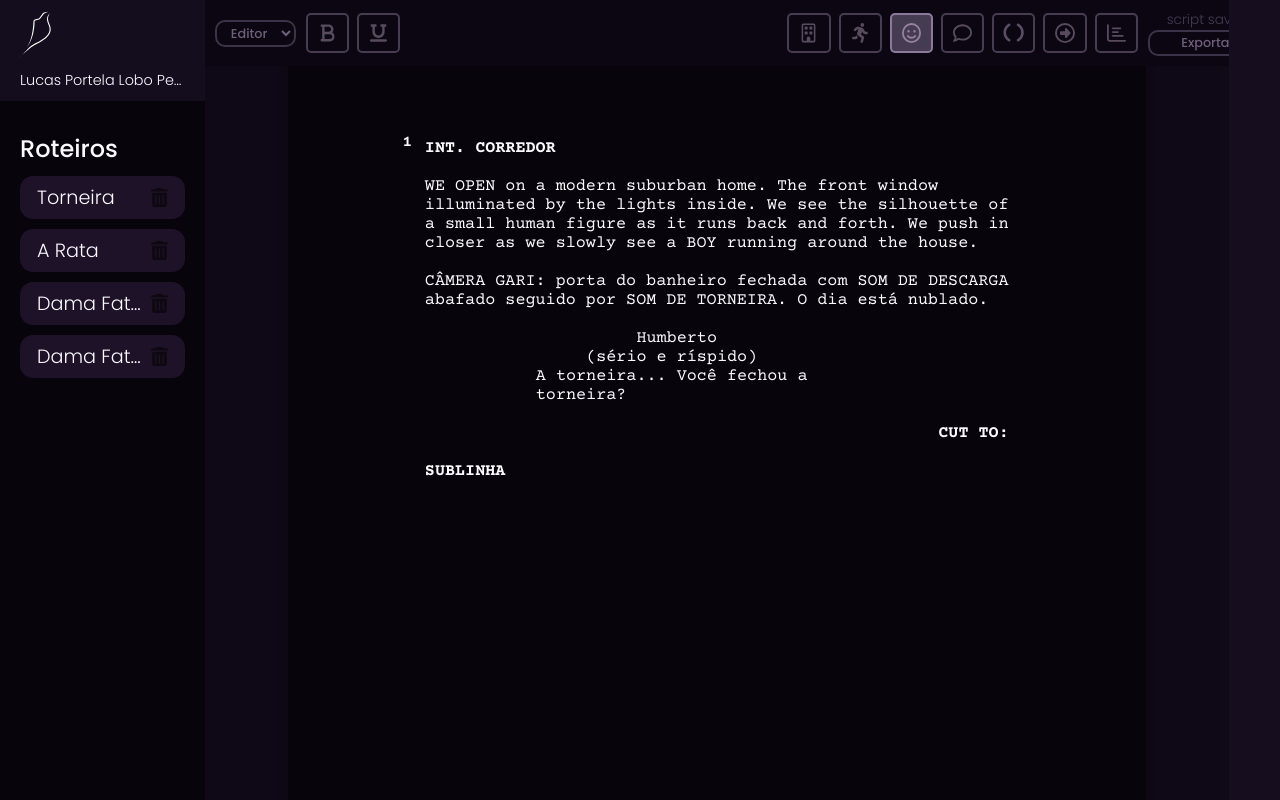
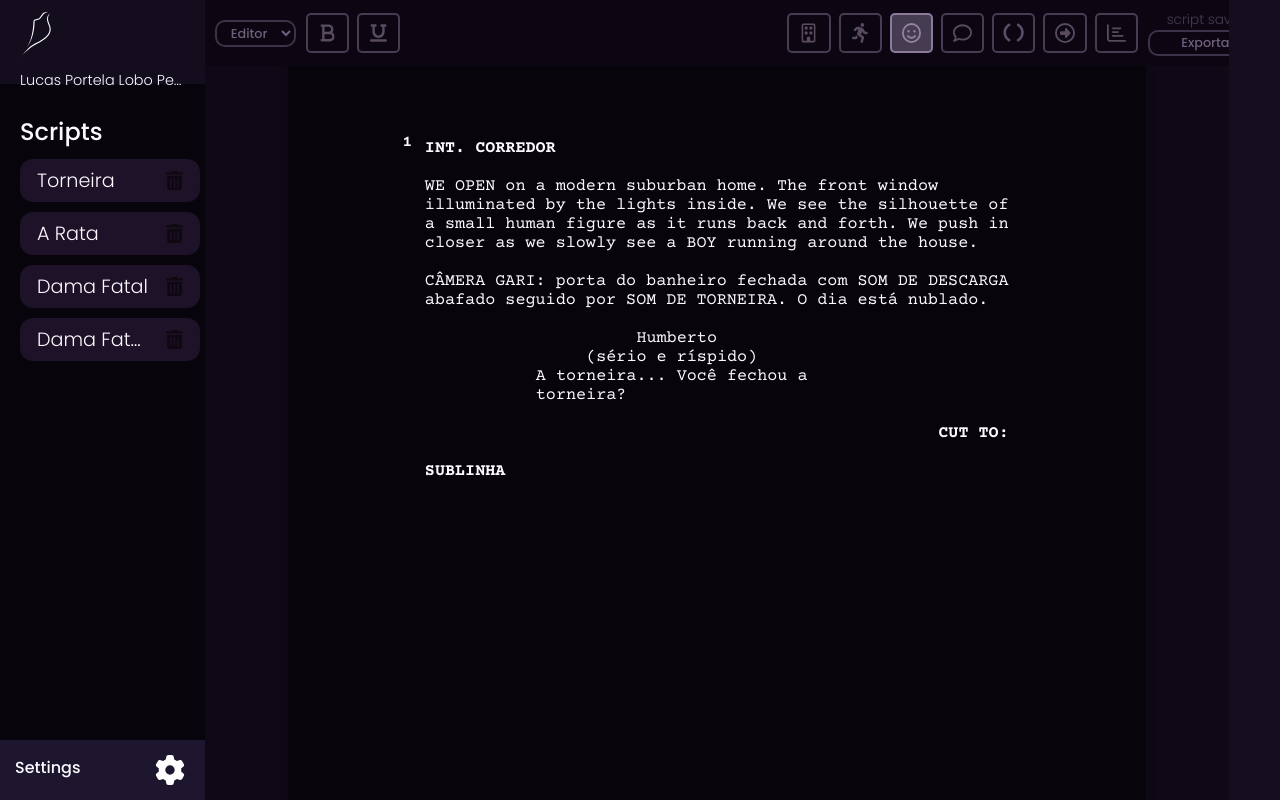
Before and after one commit to P0rtela/movie-scripter, a React (Vite) app: page / in a window 1280 px wide. Built offline with nearby package versions, Linux system fonts and the light colour scheme.

Commit message:
more changes

```diff
--- a/src/_root/RootLayout.tsx
+++ b/src/_root/RootLayout.tsx
@@ -31,7 +31,7 @@ function RootLayout() {
     const ele = document.getElementById("export-overlay")
     ele?.classList.toggle("export-overlay-hide")
     ele?.classList.toggle("export-overlay-show")
-    console.log(script)
+    // console.log(script)
     exportRef.current?.updatePDF(script)
   }
 
--- a/src/_root/components/MenuBar.css
+++ b/src/_root/components/MenuBar.css
@@ -1,30 +1,44 @@
 @import url('https://fonts.googleapis.com/css2?family=Poppins:ital,wght@0,100;0,200;0,300;0,400;0,500;0,600;0,700;0,800;0,900;1,100;1,200;1,300;1,400;1,500;1,600;1,700;1,800;1,900&display=swap');
 @import url('https://fonts.googleapis.com/css2?family=Courier+Prime:ital,wght@0,400;0,700;1,400;1,700&family=Poppins:ital,wght@0,100;0,200;0,300;0,400;0,500;0,600;0,700;0,800;0,900;1,100;1,200;1,300;1,400;1,500;1,600;1,700;1,800;1,900&display=swap');
 
-#user-bar{
+#user-bar {
     background-color: var(--secondary10);
     max-width: 100%;
     min-width: 100%;
     padding: 10px 0;
 }
 
-#user-name{
+.menu-bar {
+    overflow: hidden;
+    display: grid;
+}
+
+.closed-settings {
+    grid-template-rows: 10.5% 65px 1fr 60px;
+}
+
+.open-settings {
+    grid-template-rows: 10.5% 65px 1fr 320px;
+}
+
+#user-name {
     white-space: nowrap;
-    overflow: hidden; /* "overflow" value must be different from "visible" */
-    text-overflow:    ellipsis;
+    overflow: hidden;
+    /* "overflow" value must be different from "visible" */
+    text-overflow: ellipsis;
     font-size: .9em;
     font-weight: 300;
     margin: 0px 20px;
     margin-top: 10px;
 }
 
-#close-bar{
+#close-bar {
     width: 1em;
     margin-right: 25px;
     margin-left: 25px;
 }
 
-#project-name{
+#project-name {
     display: flex;
     align-items: center;
     font-size: 1.5em;
@@ -34,21 +48,24 @@
     margin: 0px 10px;
 }
 
-#project-logo{
+#project-logo {
     height: 50px;
 }
 
-#script-gap{
+#script-gap {
     font-size: 1.5em;
     margin: 0px 20px;
     margin-top: 30px;
 }
 
-#script-list{
-    margin: 0px 20px;
+#script-list {
+    margin-left: 20px;
+    margin-right: 5px;
+    overflow-y: scroll;
+    padding: 0;
 }
 
-.script-item{
+.script-item {
     display: flex;
     align-items: center;
     justify-content: space-between;
@@ -60,26 +77,82 @@
     border-radius: 13px;
 }
 
-.script-name{
+.script-name {
     white-space: nowrap;
-    overflow: hidden; /* "overflow" value must be different from "visible" */
+    overflow: hidden;
+    /* "overflow" value must be different from "visible" */
     text-overflow: ellipsis;
     width: 80%;
 }
 
-.script-delete{
+.script-delete {
     width: 17px;
     filter: invert(48%) sepia(79%) hue-rotate(235deg) brightness(.07) saturate(4);
 }
 
-.script-delete:hover{
+.script-delete:hover {
     filter: invert(48%) sepia(79%) hue-rotate(310deg) brightness(.7) saturate(5);
 }
 
+footer {
+    background-color: var(--secondary10);
+    max-width: 100%;
+}
+
+#settings-top {
+    display: flex;
+    height: 30px;
+    padding: 15px;
+    justify-content: space-between;
+    background-color: var(--secondary10);
+}
+
+#settings-button {
+    height: 100%;
+    float: right;
+    margin-right: 5px;
+}
+
+#settings-content{
+    padding: 20px 20px;
+    display: flex;
+    flex-direction: column;
+    justify-content: center;
+}
+
+#settings-content input{
+    width: calc(100% - 20px);
+    border-radius: 15px;
+}
+
+#settings-content label{
+    margin-bottom: 5px;
+}
+
+#settings-content button{
+    width: 90%;
+    margin: auto;
+}
+
+#settings-content select{
+    font-family: "Poppins", sans-serif;
+    color: var(--text);
+    background-color: var(--primary15);
+    border: none;
+    outline: none;
+    font-size: 1em;
+    padding: 10px;
+    margin-bottom: 20px;
+    border-radius: 12px;
+}
+
+option{
+    background-color: var(--secondary);
+}
 
 @media screen and (max-width: 1450px) and (min-width: 1150px) {
 
-    #project-name span{
+    #project-name span {
         font-size: 0em;
     }
 }
--- a/src/_root/components/MenuBar.tsx
+++ b/src/_root/components/MenuBar.tsx
@@ -1,14 +1,21 @@
 import './MenuBar.css'
+import {useTranslation} from "react-i18next";
 
 function MenuBar({ openMenu }: { openMenu: () => void }) {
+  const { t } = useTranslation();
+  function toogleSettingsMenu(){
+    document.getElementById("menu-bar")?.classList.toggle("open-settings")
+    document.getElementById("menu-bar")?.classList.toggle("closed-settings")
+  }
+
   return (
     <>
-      <div className="menu-bar">
+      <div id='menu-bar' className="menu-bar closed-settings">
         <div id="user-bar">
-          <p id="project-name"> <img id='project-logo' src="icons/movie-scripter-logo-white.svg" /> <span>Movie Scripter</span> {navigator.maxTouchPoints > 0? <img id="close-bar" onClick={() => openMenu()} className="editor-button" src="editor-buttons/xmark.svg" /> : <img id="close-bar" onClick={() => openMenu()} style={{cursor: 'default', opacity: '0'}} className="editor-button" src="editor-buttons/xmark.svg" />}</p>
+          <p id="project-name"> <img id='project-logo' src="icons/movie-scripter-logo-white.svg" /> <span>Movie Scripter</span> {navigator.maxTouchPoints > 0 ? <img id="close-bar" onClick={() => openMenu()} className="editor-button" src="editor-buttons/xmark.svg" /> : <img id="close-bar" onClick={() => openMenu()} style={{ cursor: 'default', opacity: '0' }} className="editor-button" src="editor-buttons/xmark.svg" />}</p>
           <p id="user-name">Lucas Portela Lobo Pessoa de Mendonça</p>
         </div>
-        <p id="script-gap">Roteiros</p>
+        <p id="script-gap">{t('menu.script-title-label')}</p>
         <div id="script-list">
           <div className='script-item hover-pointer'>
             <p className='script-name'>Torneira</p>
@@ -27,6 +34,22 @@ function MenuBar({ openMenu }: { openMenu: () => void }) {
             <img className="script-delete" onClick={() => openMenu()} src="editor-buttons/trash-can.svg" />
           </div>
         </div>
+        <footer>
+          <div id="settings-top" className='hover-pointer n-text-select' onClick={toogleSettingsMenu}>
+            <p>{t('menu.settings.title')}</p>
+            <img id="settings-button" src="editor-buttons/gear.svg" alt="" />
+          </div>
+          <div id="settings-content">
+            <label htmlFor="authorNameChangeInput">{t('menu.settings.author-name')}:</label>
+            <input onChange={(e)=>{localStorage.setItem("authorName",e.target.value)}} name='authorNameChangeInput' id="authorNameChangeInput" type="text" defaultValue={localStorage.getItem("authorName") as string} />
+            <label>{t('menu.settings.language')}</label>
+            <select onChange={(e)=>{localStorage.setItem("language",e.target.value); location.reload()}} defaultValue={localStorage.getItem("language") as string}>
+              <option value="en">English</option>
+              <option value="pt">Português</option>
+            </select>
+            <button className='hover-pointer n-text-select' onClick={toogleSettingsMenu}>{t('menu.settings.save-settings')}</button>
+          </div>
+        </footer>
       </div>
     </>
   )
--- a/src/_root/components/ScriptEditor.tsx
+++ b/src/_root/components/ScriptEditor.tsx
@@ -329,7 +329,7 @@ function ScriptEditor({ openMenu, exportButton }: { openMenu: () => void, export
     <>
       <div className='script-editor-container'>
         <div id="slugCount"></div>
-        <div className='script-context-menu phone-not-writing'>{/* phone-is-writing */}
+        <div className='script-context-menu phone-not-writing'>{/* phone-not-writing || phone-is-writing */}
           <div className='editor-type'>
             {isPhone ?
               <img onClick={() => { openMenu(); updateSLuglineVisualCount() }} style={{ transform: "scale(.75)", width: "2em", marginLeft: "14px" }} className="editor-button" src="editor-buttons/bars.svg" />
@@ -389,6 +389,8 @@ Google:
 
 Info também ser atualizada quando o projeto for exportado
 
+confirmação de deletar o roteiro
+
 */}
 
 export default ScriptEditor
--- a/src/translations/en.json
+++ b/src/translations/en.json
@@ -13,6 +13,15 @@
                 "account": "Google Account",
                 "continue": "Continue without enter",
                 "not-save": "your script won't be saved"
+            },
+            "menu":{
+                "settings":{
+                    "title": "Settings",
+                    "author-name": "Author Name",
+                    "language": "Language",
+                    "save-settings": "Save Settings"
+                },
+                "script-title-label": "Scripts"
             }
         }
     }
--- a/src/translations/pt.json
+++ b/src/translations/pt.json
@@ -13,6 +13,15 @@
                 "account": "Conta Google",
                 "continue": "Continuar sem entrar",
                 "not-save": "seu roteiro não será salvo"
+            },
+            "menu":{
+                "settings":{
+                    "title": "Configurações",
+                    "author-name": "Nome do Autor",
+                    "language": "Língua",
+                    "save-settings": "Salvar"
+                },
+                "script-title-label": "Roteiros"
             }
         }
     }
```
Also changed, not shown: src/_root/components/ExportPDF.tsx (+23 -4 lines), public/editor-buttons/gear.svg (added).
